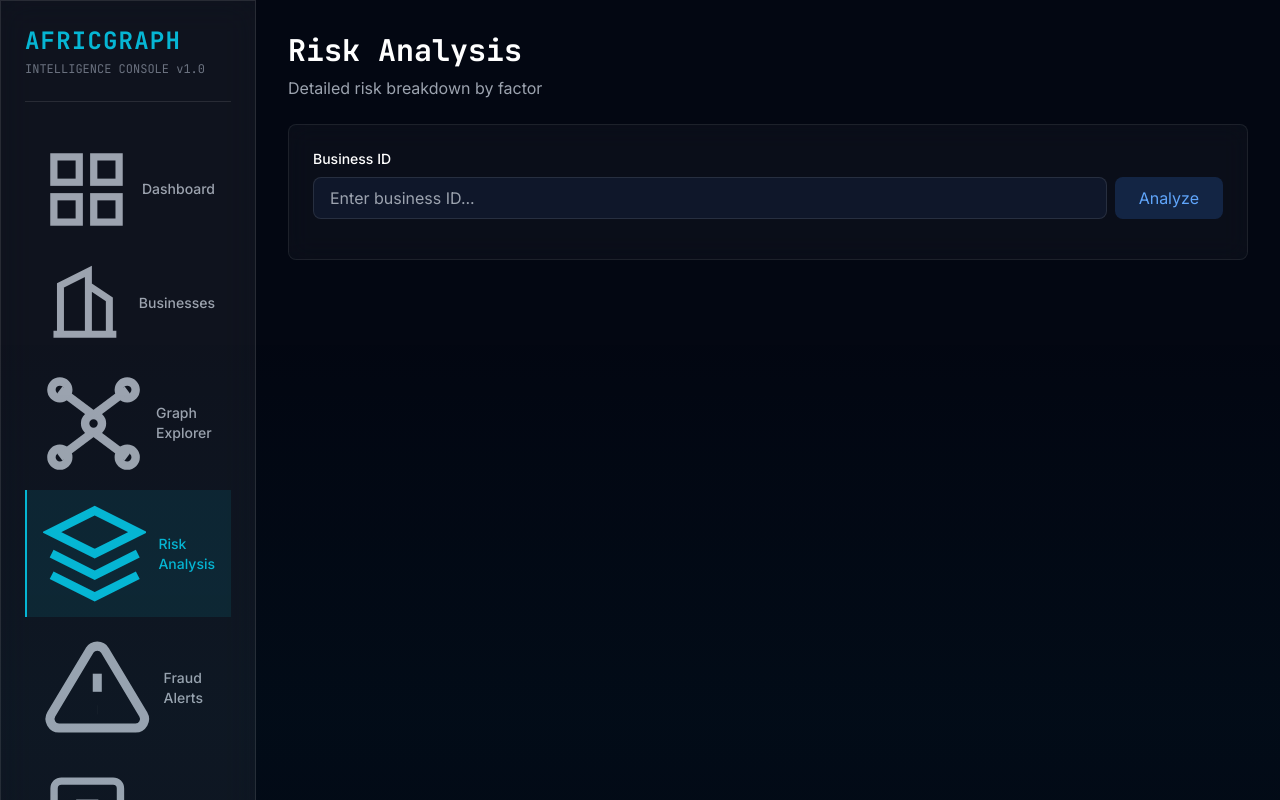
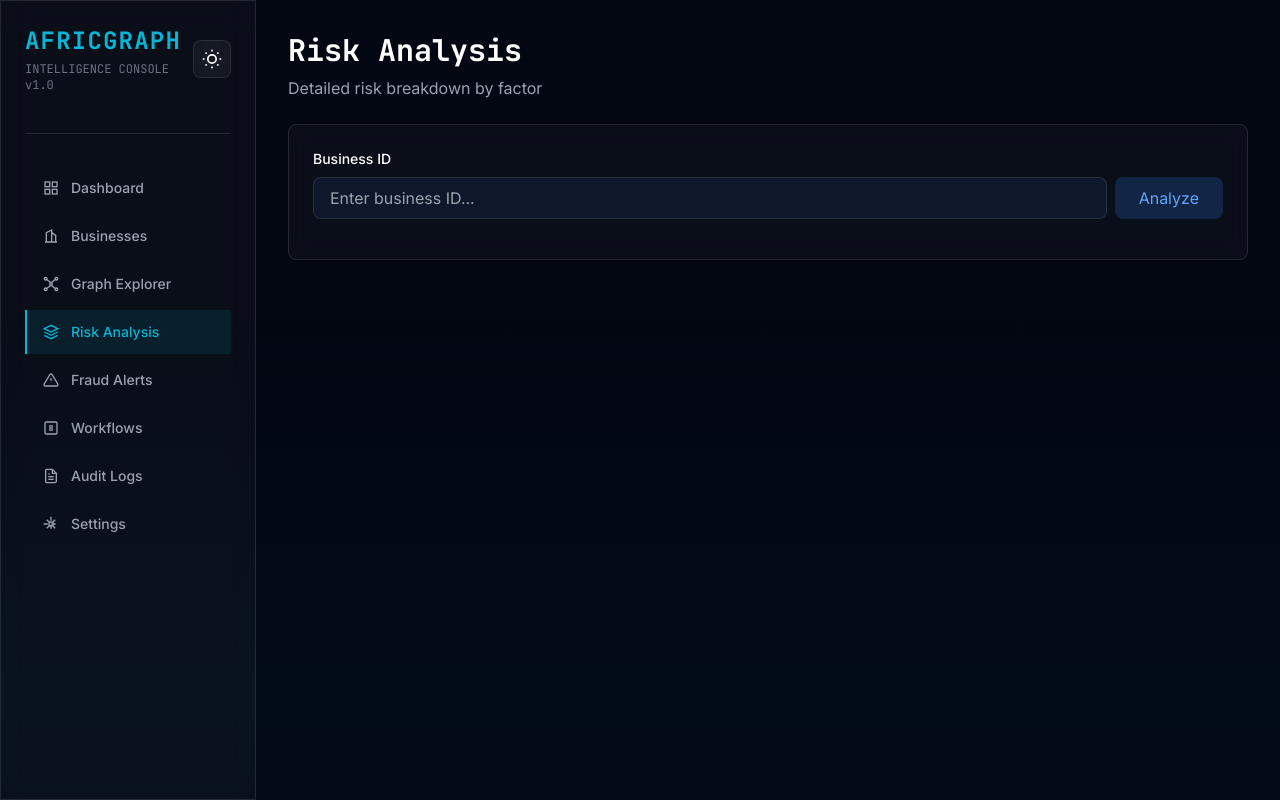
Before and after one commit to horacenjoroge/AfricGraph, a React (Vite) app in the folder frontend/: page /risk in a window 1280 px wide. Shown: the top 800 px of the page. Built offline with nearby package versions, Linux system fonts and the light colour scheme.

Commit message:
feat: add theme toggle, reduce icon size, fix Graph Explorer scrollbars, add How It Works section

```diff
--- /dev/null
+++ b/frontend/src/components/HowItWorks.tsx
@@ -0,0 +1,103 @@
+import { useState } from 'react'
+import { motion, AnimatePresence } from 'framer-motion'
+
+export default function HowItWorks() {
+  const [isOpen, setIsOpen] = useState(false)
+
+  const steps = [
+    {
+      title: 'Graph Exploration',
+      description: 'Navigate the 3D knowledge graph to discover relationships between businesses, people, and transactions. Click nodes to see details.',
+      icon: '🔍',
+    },
+    {
+      title: 'Risk Analysis',
+      description: 'View comprehensive risk scores calculated from payment behavior, supplier concentration, and network exposure.',
+      icon: '⚠️',
+    },
+    {
+      title: 'Fraud Detection',
+      description: 'Real-time alerts for suspicious patterns including circular payments, duplicate invoices, and unusual transactions.',
+      icon: '🚨',
+    },
+    {
+      title: 'Workflow Management',
+      description: 'Approve or reject workflows for supplier onboarding, large payments, and credit limit increases.',
+      icon: '📋',
+    },
+    {
+      title: 'Audit Trail',
+      description: 'Complete audit log of all actions, permission decisions, and data changes for compliance.',
+      icon: '📝',
+    },
+  ]
+
+  return (
+    <div className="glass-panel border border-glass-border p-4 mb-6">
+      <button
+        onClick={() => setIsOpen(!isOpen)}
+        className="w-full flex items-center justify-between text-left"
+      >
+        <div className="flex items-center gap-3">
+          <div className="w-8 h-8 rounded-full bg-glow-cyan/20 flex items-center justify-center border border-glow-cyan/40">
+            <svg className="w-4 h-4 text-glow-cyan" viewBox="0 0 24 24" fill="none" stroke="currentColor" strokeWidth="2">
+              <circle cx="12" cy="12" r="10" />
+              <line x1="12" y1="16" x2="12" y2="12" />
+              <line x1="12" y1="8" x2="12.01" y2="8" />
+            </svg>
+          </div>
+          <div>
+            <h3 className="font-mono font-bold text-sm text-glow-cyan uppercase tracking-wider">
+              How It Works
+            </h3>
+            <p className="text-xs text-gray-500 font-mono">Quick guide to using AfricGraph</p>
+          </div>
+        </div>
+        <motion.div
+          animate={{ rotate: isOpen ? 180 : 0 }}
+          transition={{ duration: 0.2 }}
+        >
+          <svg className="w-5 h-5 text-gray-400" viewBox="0 0 24 24" fill="none" stroke="currentColor" strokeWidth="2">
+            <polyline points="6 9 12 15 18 9" />
+          </svg>
+        </motion.div>
+      </button>
+
+      <AnimatePresence>
+        {isOpen && (
+          <motion.div
+            initial={{ height: 0, opacity: 0 }}
+            animate={{ height: 'auto', opacity: 1 }}
+            exit={{ height: 0, opacity: 0 }}
+            transition={{ duration: 0.3 }}
+            className="overflow-hidden"
+          >
+            <div className="pt-4 space-y-3 border-t border-glass-border mt-4">
+              {steps.map((step, index) => (
+                <motion.div
+                  key={step.title}
+                  initial={{ opacity: 0, x: -10 }}
+                  animate={{ opacity: 1, x: 0 }}
+                  transition={{ delay: index * 0.1 }}
+                  className="flex gap-3 p-3 glass-panel border border-glass-border hover:border-glow-cyan/30 transition-colors"
+                >
+                  <div className="flex-shrink-0 w-8 h-8 rounded bg-glow-cyan/10 flex items-center justify-center text-lg">
+                    {step.icon}
+                  </div>
+                  <div className="flex-1">
+                    <h4 className="font-mono font-semibold text-sm mb-1 text-white">
+                      {step.title}
+                    </h4>
+                    <p className="text-xs text-gray-400 font-sans leading-relaxed">
+                      {step.description}
+                    </p>
+                  </div>
+                </motion.div>
+              ))}
+            </div>
+          </motion.div>
+        )}
+      </AnimatePresence>
+    </div>
+  )
+}
--- /dev/null
+++ b/frontend/src/components/ThemeToggle.tsx
@@ -0,0 +1,57 @@
+import { useState, useEffect } from 'react'
+import { motion } from 'framer-motion'
+
+export default function ThemeToggle() {
+  const [isDark, setIsDark] = useState(true)
+
+  useEffect(() => {
+    // Check saved preference or default to dark
+    const saved = localStorage.getItem('theme')
+    if (saved) {
+      setIsDark(saved === 'dark')
+      document.documentElement.classList.toggle('light-mode', saved === 'light')
+    } else {
+      document.documentElement.classList.add('dark-mode')
+    }
+  }, [])
+
+  const toggleTheme = () => {
+    const newTheme = !isDark
+    setIsDark(newTheme)
+    localStorage.setItem('theme', newTheme ? 'dark' : 'light')
+    document.documentElement.classList.toggle('light-mode', !newTheme)
+    document.documentElement.classList.toggle('dark-mode', newTheme)
+  }
+
+  return (
+    <button
+      onClick={toggleTheme}
+      className="glass-panel p-2 rounded-lg hover:bg-glass/50 transition-all border border-glass-border"
+      aria-label="Toggle theme"
+    >
+      <motion.div
+        animate={{ rotate: isDark ? 0 : 180 }}
+        transition={{ duration: 0.3 }}
+        className="w-5 h-5"
+      >
+        {isDark ? (
+          <svg viewBox="0 0 24 24" fill="none" stroke="currentColor" strokeWidth="2">
+            <circle cx="12" cy="12" r="5" />
+            <line x1="12" y1="1" x2="12" y2="3" />
+            <line x1="12" y1="21" x2="12" y2="23" />
+            <line x1="4.22" y1="4.22" x2="5.64" y2="5.64" />
+            <line x1="18.36" y1="18.36" x2="19.78" y2="19.78" />
+            <line x1="1" y1="12" x2="3" y2="12" />
+            <line x1="21" y1="12" x2="23" y2="12" />
+            <line x1="4.22" y1="19.78" x2="5.64" y2="18.36" />
+            <line x1="18.36" y1="5.64" x2="19.78" y2="4.22" />
+          </svg>
+        ) : (
+          <svg viewBox="0 0 24 24" fill="currentColor">
+            <path d="M21 12.79A9 9 0 1 1 11.21 3 7 7 0 0 0 21 12.79z" />
+          </svg>
+        )}
+      </motion.div>
+    </button>
+  )
+}
--- a/frontend/src/components/layout/DashboardLayout.tsx
+++ b/frontend/src/components/layout/DashboardLayout.tsx
@@ -11,6 +11,7 @@ import {
   AuditIcon,
   SettingsIcon,
 } from '../icons/IconComponents'
+import ThemeToggle from '../ThemeToggle'
 
 interface DashboardLayoutProps {
   children: ReactNode
@@ -35,10 +36,15 @@ export default function DashboardLayout({ children }: DashboardLayoutProps) {
       {/* Sidebar */}
       <aside className="w-64 glass-panel-strong border-r border-glass-border p-6">
         <div className="mb-8 pb-6 border-b border-glass-border">
-          <h1 className="text-2xl font-bold font-mono text-glow-cyan tracking-wider">
-            AFRICGRAPH
-          </h1>
-          <p className="text-xs text-gray-500 mt-1 font-mono">INTELLIGENCE CONSOLE v1.0</p>
+          <div className="flex items-center justify-between mb-4">
+            <div>
+              <h1 className="text-2xl font-bold font-mono text-glow-cyan tracking-wider">
+                AFRICGRAPH
+              </h1>
+              <p className="text-xs text-gray-500 mt-1 font-mono">INTELLIGENCE CONSOLE v1.0</p>
+            </div>
+            <ThemeToggle />
+          </div>
         </div>
 
         <nav className="space-y-1">
@@ -60,7 +66,7 @@ export default function DashboardLayout({ children }: DashboardLayoutProps) {
                       : 'text-gray-400 hover:text-white hover:bg-glass/50 border-l-2 border-transparent'
                   }`}
                 >
-                  <Icon className={isActive ? 'text-glow-cyan' : ''} />
+                  <Icon className={`w-4 h-4 ${isActive ? 'text-glow-cyan' : ''}`} />
                   <span className="font-medium text-sm">{item.label}</span>
                 </Link>
               </motion.div>
--- a/frontend/src/index.css
+++ b/frontend/src/index.css
@@ -5,12 +5,35 @@
 @tailwind utilities;
 
 @layer base {
+  :root {
+    --bg-primary: #030712;
+    --bg-secondary: rgba(255, 255, 255, 0.03);
+    --text-primary: #ffffff;
+    --text-secondary: #9ca3af;
+    --border-color: rgba(255, 255, 255, 0.1);
+  }
+
+  .light-mode {
+    --bg-primary: #f8fafc;
+    --bg-secondary: rgba(0, 0, 0, 0.03);
+    --text-primary: #0f172a;
+    --text-secondary: #64748b;
+    --border-color: rgba(0, 0, 0, 0.1);
+  }
+
   body {
-    @apply bg-deep-space text-white font-sans;
+    background-color: var(--bg-primary);
+    color: var(--text-primary);
+    font-family: 'Inter', sans-serif;
     margin: 0;
     padding: 0;
     overflow-x: hidden;
     position: relative;
+    transition: background-color 0.3s ease, color 0.3s ease;
+  }
+
+  .light-mode body {
+    background-color: var(--bg-primary);
   }
 
   body::before {
@@ -30,6 +53,14 @@
     animation: scan-line 8s linear infinite;
   }
 
+  .light-mode body::before {
+    background: linear-gradient(
+      transparent 0%,
+      rgba(6, 182, 212, 0.01) 50%,
+      transparent 100%
+    );
+  }
+
   @keyframes scan-line {
     0% {
       transform: translateY(-100%);
@@ -46,17 +77,23 @@
 
 @layer components {
   .glass-panel {
-    background: rgba(255, 255, 255, 0.03);
-    border: 1px solid rgba(255, 255, 255, 0.08);
+    background: var(--bg-secondary);
+    border: 1px solid var(--border-color);
     backdrop-filter: blur(12px);
     -webkit-backdrop-filter: blur(12px);
   }
 
   .glass-panel-strong {
-    background: rgba(255, 255, 255, 0.05);
-    border: 1px solid rgba(255, 255, 255, 0.12);
+    background: var(--bg-secondary);
+    border: 1px solid var(--border-color);
     backdrop-filter: blur(16px);
     -webkit-backdrop-filter: blur(16px);
+  }
+
+  .light-mode .glass-panel,
+  .light-mode .glass-panel-strong {
+    background: var(--bg-secondary);
+    border: 1px solid var(--border-color);
   }
 
   .glow-blue {
--- a/frontend/src/pages/GraphExplorer.tsx
+++ b/frontend/src/pages/GraphExplorer.tsx
@@ -157,9 +157,10 @@ export default function GraphExplorerPage() {
         </p>
       </div>
 
-      <div className="flex-1 flex relative overflow-hidden">
+      <div className="flex-1 flex relative" style={{ height: 'calc(100vh - 100px)', overflow: 'hidden' }}>
         {/* Controls Sidebar - 40% */}
-        <div className="w-[40%] border-r border-glass-border overflow-y-auto p-6 glass-panel">
+        <div className="w-[40%] border-r border-glass-border overflow-y-auto p-6 glass-panel" style={{ maxHeight: '100%' }}>
+          <HowItWorks />
           <GraphControls
             onFilterChange={setFilters}
             onExport={exportGraph}
@@ -168,7 +169,7 @@ export default function GraphExplorerPage() {
         </div>
 
         {/* Graph Canvas - 60% */}
-        <div ref={graphContainerRef} className="flex-1 relative" style={{ minHeight: '60vh' }}>
+        <div ref={graphContainerRef} className="flex-1 relative" style={{ height: '100%', overflow: 'hidden' }}>
           {loading ? (
             <div className="absolute inset-0 flex items-center justify-center text-gray-400">
               <div className="text-center">
```
